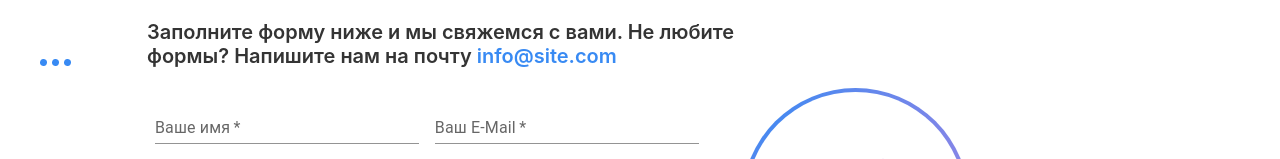
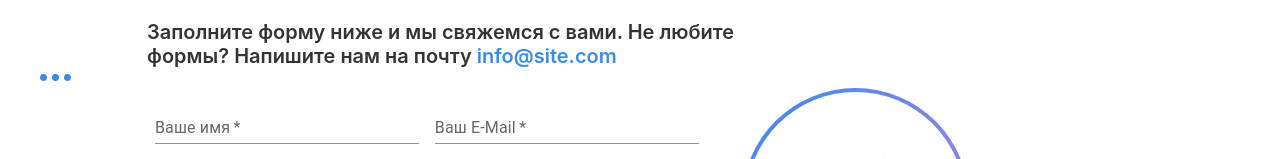
Before and after one commit to anastasiiadmm/logo-test-app, a React (Create React App) app: page /contacts in a window 1280 px wide. Shown: the part 225-384 px from the top of the page. Built offline with nearby package versions, Linux system fonts and the light colour scheme.

Commit message:
Added list menu with styles

```diff
--- a/src/assets/scss/_content.scss
+++ b/src/assets/scss/_content.scss
@@ -1,4 +1,5 @@
 @use 'mixins';
+@use 'index';
 
 .content {
   height: 75vh;
@@ -6,17 +7,56 @@
   margin: 0 40px;
   display: flex;
 
-  &__menu {
+  &__menu_list {
     display: block;
     margin: 0 107px 0 0;
     position: relative;
+  }
+
+  &__menu {
     cursor: pointer;
+    display: block;
+    margin: 0 107px 0 0;
+    width: 150px;
+    height: 50px;
+    color: #fff;
+    position: absolute;
+    top: calc(30%);
+    left: 0;
   }
 
   &__menu-dots {
+    margin: 0 107px 0 0;
     position: absolute;
     top: calc(30%);
     left: 0;
+  }
+
+  &__submenu {
+    display: block;
+    position: absolute;
+    top: 16px;
+    left: -12px;
+    width: 110px;
+    border-radius: 3px;
+    background: rgba(0, 0, 0, 0.6);
+    list-style: none;
+    line-height: 2em;
+    overflow: hidden;
+    max-height: 0;
+    transition: max-height 0.7s ease-in;
+    > li > a {
+      text-decoration: none;
+      color: index.$white-color;
+      transition: border-bottom 0.7s ease-in;
+      &:hover {
+        border-bottom: 1px solid index.$primary-color;
+      }
+    }
+  }
+
+  &__menu:hover  &__submenu {
+    max-height: 200px;
   }
 
   @include mixins.bp(desktop) {
--- a/src/containers/SideBar/SideBar.js
+++ b/src/containers/SideBar/SideBar.js
@@ -5,8 +5,15 @@ import menu_dots from "assets/images/menu_dots.png";
 const SideBar = ({children}) => {
   return (
     <div className="content">
-      <div className="content__menu">
-        <img className="content__menu-dots" src={menu_dots} alt="menu_dots" />
+      <div className="content__menu_list">
+        <div className="content__menu">
+          <img className="content__menu-dots" src={menu_dots} alt="menu_dots"/>
+          <ul className="content__submenu">
+            <li><a href="#">Проекты</a></li>
+            <li><a href="#">О компании</a></li>
+            <li><a href="#">Контакты</a></li>
+          </ul>
+        </div>
       </div>
       {children}
     </div>
```
